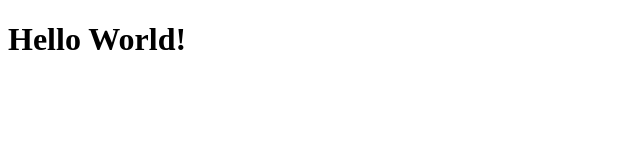
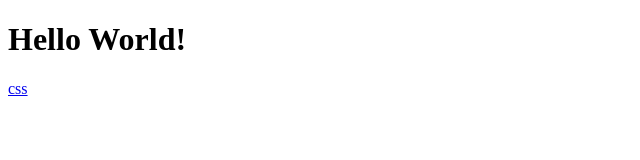
Before and after one commit to leitang88/leitang88.github.io, a plain HTML site: page index.html in a window 1280 px wide. Shown: the full height of the page, 0-640 px from the left. Drawn offline with Linux system fonts and the light colour scheme.

Commit message:
为index 增加css链接

```diff
--- a/index.html
+++ b/index.html
@@ -5,5 +5,6 @@
   <title> 雷棠 </title>
 <body>
   <h1> Hello World!</h1>
+  <a href="leitang88.github.io/css">css</a>
 </body>
 </html>
```
